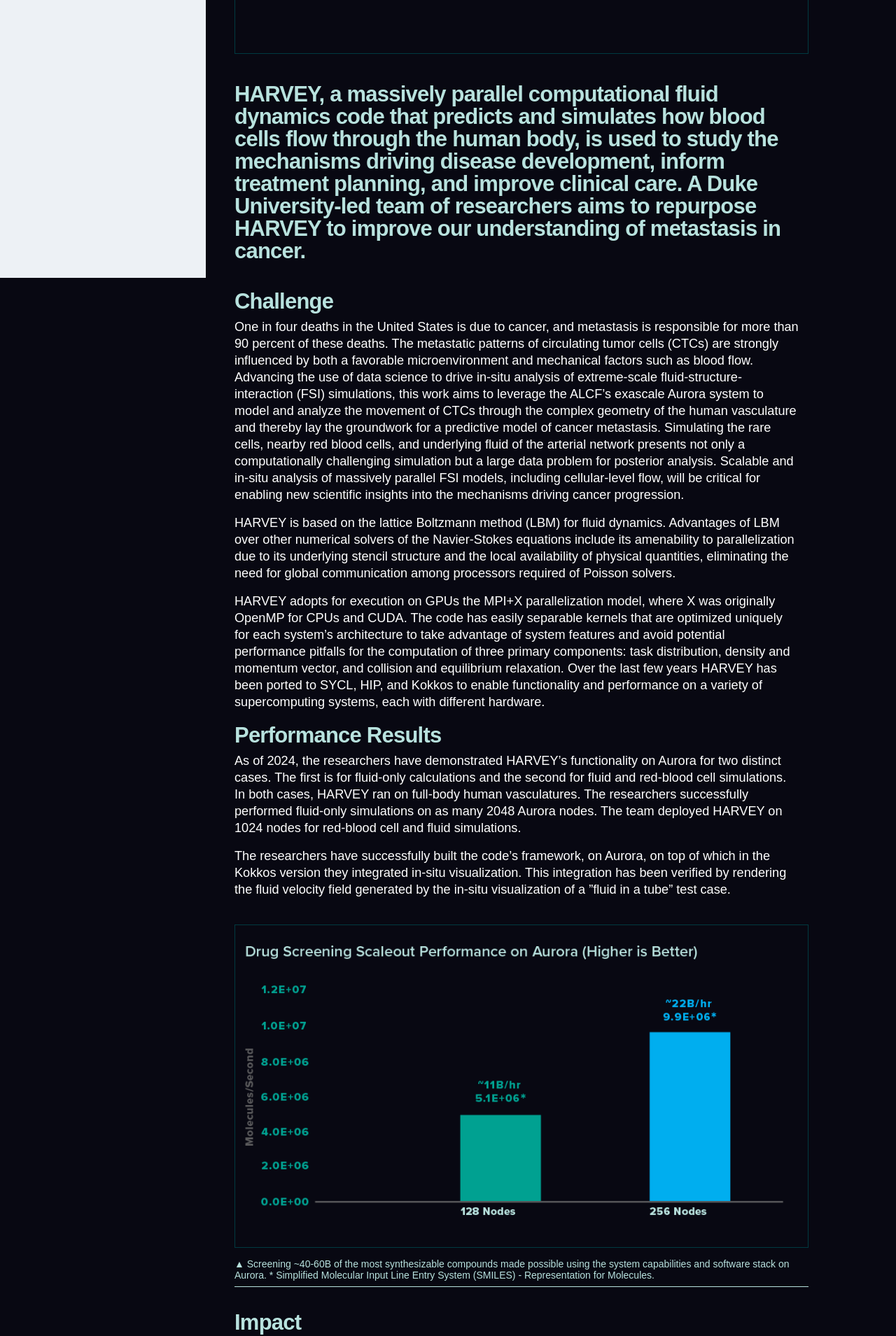
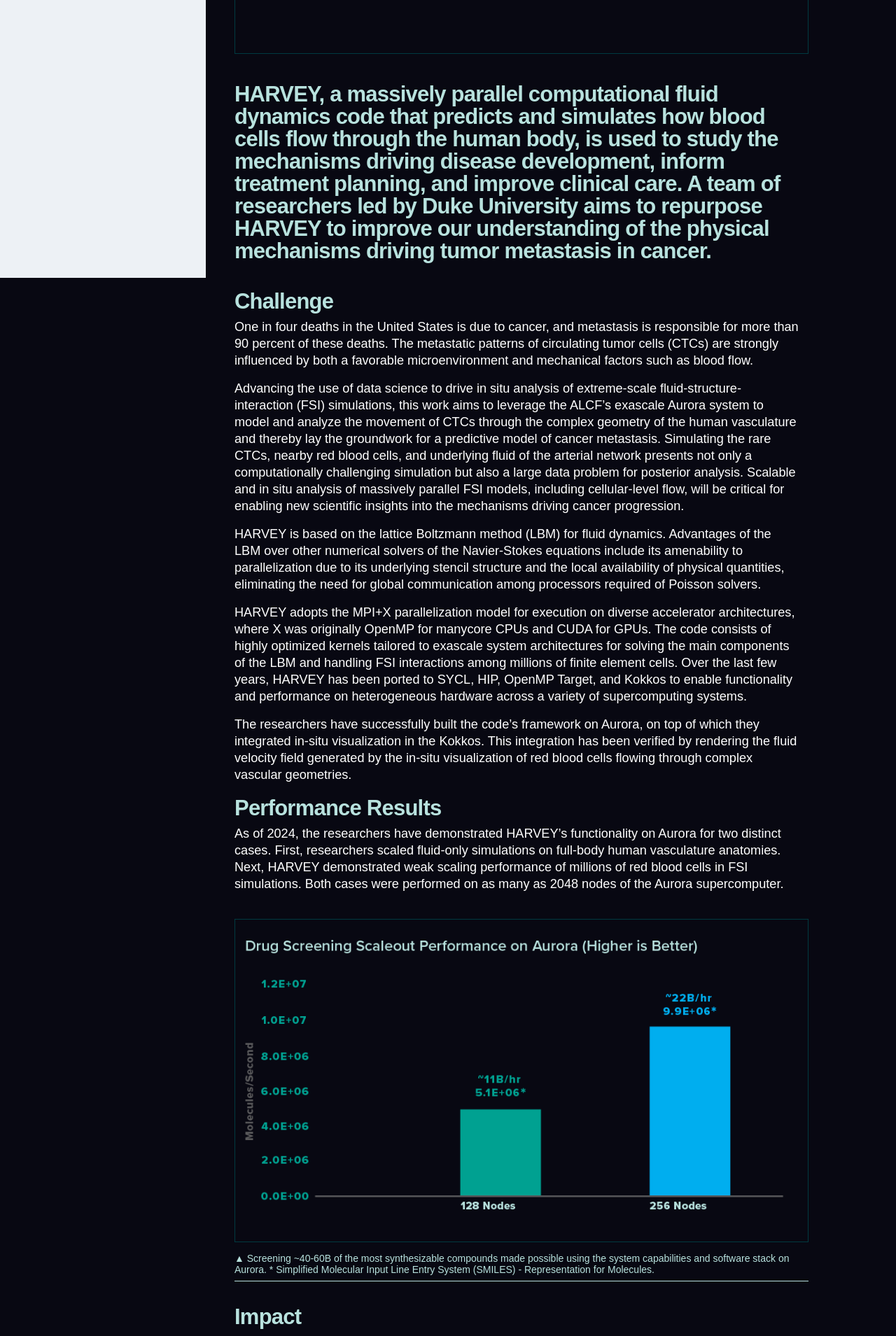
Before and after one commit to argonne-lcf/AR2024, a Jekyll site: the page built from _performancehighlights/harvey.md, in a window 1280 px wide. Shown: the part 947-2856 px from the top of the page at 70% size. Built offline with Jekyll 4.4.1, drawn with Linux system fonts in a browser that asks for light colours; some web fonts are replaced; some of the changed text lies outside the part shown.

Commit message:
Update harvey.md
edits from amanda

```diff
--- a/_performancehighlights/harvey.md
+++ b/_performancehighlights/harvey.md
@@ -14,7 +14,9 @@
 ---
 
 {% include txt-intro.html
-    blurb = "HARVEY, a massively parallel computational fluid dynamics code that predicts and simulates how blood cells flow through the human body, is used to study the mechanisms driving disease development, inform treatment planning, and improve clinical care. A Duke University-led team of researchers aims to repurpose HARVEY to improve our understanding of metastasis in cancer.
+    blurb = "HARVEY, a massively parallel computational fluid dynamics code that predicts and simulates how blood cells flow through the human body, is used to study the mechanisms driving disease development, inform treatment planning, and improve clinical care.
+
+A team of researchers led by Duke University aims to repurpose HARVEY to improve our understanding of the physical mechanisms driving tumor metastasis in cancer.
 "
 %}
 
@@ -23,18 +25,18 @@
 ## Challenge
 
 One in four deaths in the United States is due to cancer, and metastasis is responsible for more than 90 percent of these deaths. The metastatic patterns of circulating tumor cells (CTCs) are strongly influenced by both a favorable microenvironment and mechanical factors such as blood flow.
-Advancing the use of data science to drive in-situ analysis of extreme-scale fluid-structure-interaction (FSI) simulations, this work aims to leverage the ALCF’s exascale Aurora system to model and analyze the movement of CTCs through the complex geometry of the human vasculature and thereby lay the groundwork for a predictive model of cancer metastasis. Simulating the rare cells, nearby red blood cells, and underlying fluid of the arterial network presents not only a computationally challenging simulation but a large data problem for posterior analysis. Scalable and in-situ analysis of massively parallel FSI models, including cellular-level flow, will be critical for enabling new scientific insights into the mechanisms driving cancer progression.
 
-HARVEY is based on the lattice Boltzmann method (LBM) for fluid dynamics. Advantages of LBM over other numerical solvers of the Navier-Stokes equations include its amenability to parallelization due to its underlying stencil structure and the local availability of physical quantities, eliminating the need for global communication among processors required of Poisson solvers.
+Advancing the use of data science to drive in situ analysis of extreme-scale fluid-structure- interaction (FSI) simulations, this work aims to leverage the ALCF’s exascale Aurora system to model and analyze the movement of CTCs through the complex geometry of the human vasculature and thereby lay the groundwork for a predictive model of cancer metastasis. Simulating the rare CTCs, nearby red blood cells, and underlying fluid of the arterial network presents not only a computationally challenging simulation but also a large data problem for posterior analysis. Scalable and in situ analysis of massively parallel FSI models, including cellular-level flow, will be critical for enabling new scientific insights into the mechanisms driving cancer progression.
 
-HARVEY adopts for execution on GPUs the MPI+X parallelization model, where X was originally OpenMP for CPUs and CUDA. The code has easily separable kernels that are optimized uniquely for each system’s architecture to take advantage of system features and avoid potential performance pitfalls for the computation of three primary components: task distribution, density and momentum vector, and collision and equilibrium relaxation. Over the last few years HARVEY has been ported to SYCL, HIP, and Kokkos to enable functionality and performance on a variety of supercomputing systems, each with different hardware.
+HARVEY is based on the lattice Boltzmann method (LBM) for fluid dynamics. Advantages of the LBM over other numerical solvers of the Navier-Stokes equations include its amenability to parallelization due to its underlying stencil structure and the local availability of physical quantities, eliminating the need for global communication among processors required of Poisson solvers.
 
+HARVEY adopts the MPI+X parallelization model for execution on diverse accelerator architectures, where X was originally OpenMP for manycore CPUs and CUDA for GPUs. The code consists of highly optimized kernels tailored to exascale system architectures for solving the main components of the LBM and handling FSI interactions among millions of finite element cells. Over the last few years, HARVEY has been ported to SYCL, HIP, OpenMP Target, and Kokkos to enable functionality and performance on heterogeneous hardware across a variety of supercomputing systems.
+
+The researchers have successfully built the code’s framework on Aurora, on top of which they integrated in-situ visualization in the Kokkos. This integration has been verified by rendering the fluid velocity field generated by the in-situ visualization of red blood cells flowing through complex vascular geometries.
 
 
 ## Performance Results
-As of 2024, the researchers have demonstrated HARVEY’s functionality on Aurora for two distinct cases. The first is for fluid-only calculations and the second for fluid and red-blood cell simulations. In both cases, HARVEY ran on full-body human vasculatures. The researchers successfully performed fluid-only simulations on as many 2048 Aurora nodes. The team deployed HARVEY on 1024 nodes for red-blood cell and fluid simulations.
-
-The researchers have successfully built the code’s framework, on Aurora, on top of which in the Kokkos version they integrated in-situ visualization. This integration has been verified by rendering the fluid velocity field generated by the in-situ visualization of a ”fluid in a tube” test case.
+As of 2024, the researchers have demonstrated HARVEY’s functionality on Aurora for two distinct cases. First, researchers scaled fluid-only simulations on full-body human vasculature anatomies. Next, HARVEY demonstrated weak scaling performance of millions of red blood cells in FSI simulations. Both cases were performed on as many as 2048 nodes of the Aurora supercomputer.
 
 
 {% include media-img.html
@@ -43,4 +45,4 @@
 %}
 
 ## Impact
-The exascale-optimized HARVEY application will offer the ability to create personalized models for individual patients. Blood flow simulations have the potential to greatly benefit diagnosis and treatment of patients suffering from vascular disease. By predicting where metastasized cells might travel in the body, HARVEY can help doctors anticipate early on where secondary tumors may form. Empowering models of the full arterial tree can provide insight into diseases such as arterial hypertension and enable the study of how local factors impact global hemodynamics.
+The exascale-optimized HARVEY application will offer the ability to create personalized models for individual patients. Blood flow simulations have the potential to greatly benefit the diagnosis and treatment of patients suffering from vascular disease. By simulating how cancer cells interact with different vascular environments, HARVEY helps uncover what makes certain regions of the body more susceptible to secondary tumor formation and what characteristics of the cancer cells contribute to metastasis. Empowering models of the full arterial tree can provide insight into diseases such as arterial hypertension while enabling the study of how local factors impact global hemodynamics.
```
